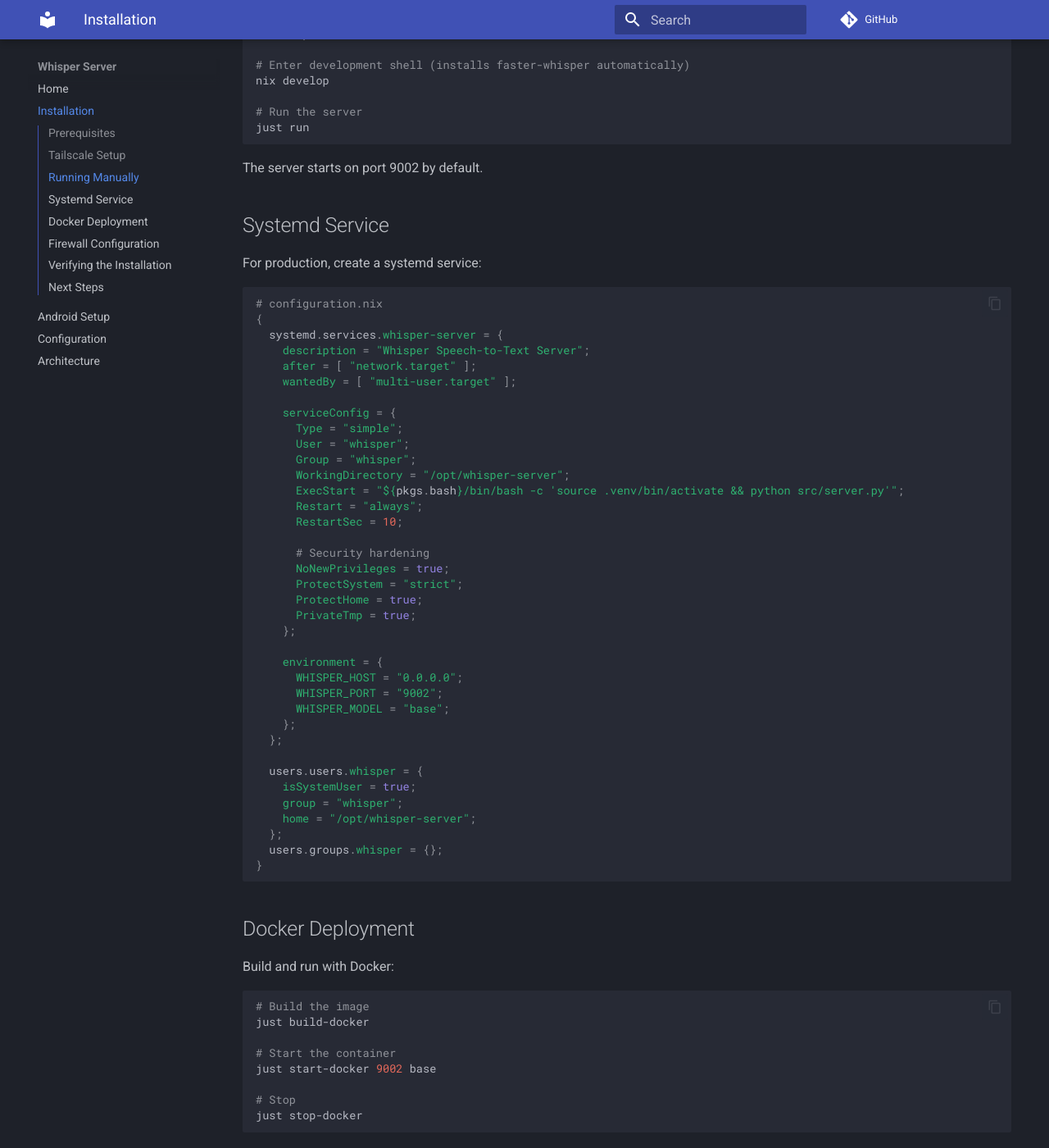
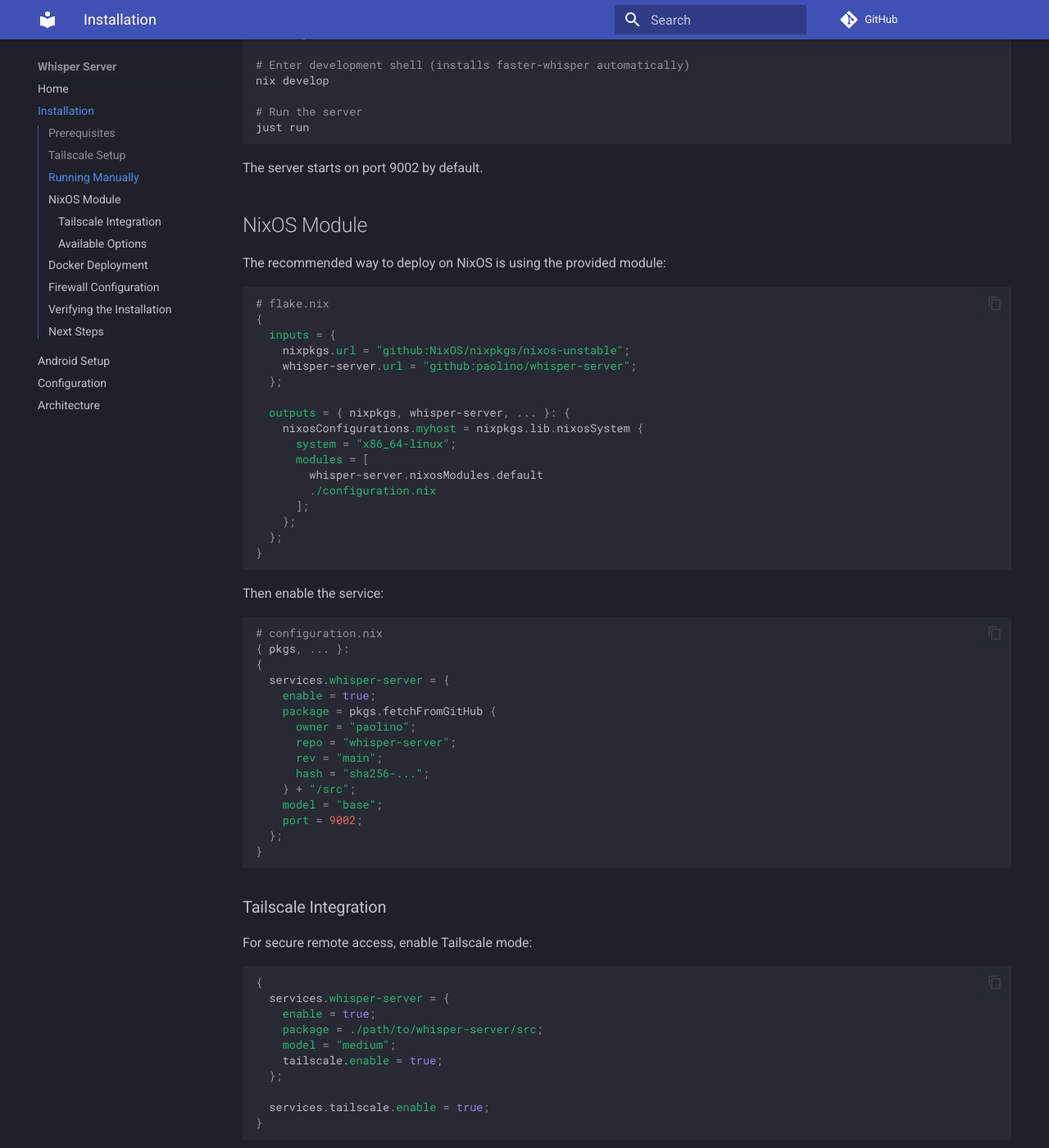
Before and after one commit to paolino/whisper-server, an MkDocs documentation site: the page built from docs/installation.md, in a window 1280 px wide and 1400 px high, scrolled down 963 px. Shown: the whole window at 82% size. Built offline with MkDocs 1.6.1 and Material for MkDocs 9.7.7, drawn with Linux system fonts in a browser that asks for light colours; comment, search, counter and statistics services are not loaded; some of the changed text lies outside the part shown.

Commit message:
feat: add NixOS module for systemd deployment
Add a NixOS module with:
- Systemd service with security hardening
- Tailscale integration for secure remote access
- Configurable model, device, and language options
- Automatic firewall configuration for Tailscale

Closes #8

````diff
--- a/docs/installation.md
+++ b/docs/installation.md
@@ -49,49 +49,87 @@
 
 The server starts on port 9002 by default.
 
-## Systemd Service
+## NixOS Module
 
-For production, create a systemd service:
+The recommended way to deploy on NixOS is using the provided module:
+
+```nix
+# flake.nix
+{
+  inputs = {
+    nixpkgs.url = "github:NixOS/nixpkgs/nixos-unstable";
+    whisper-server.url = "github:paolino/whisper-server";
+  };
+
+  outputs = { nixpkgs, whisper-server, ... }: {
+    nixosConfigurations.myhost = nixpkgs.lib.nixosSystem {
+      system = "x86_64-linux";
+      modules = [
+        whisper-server.nixosModules.default
+        ./configuration.nix
+      ];
+    };
+  };
+}
+```
+
+Then enable the service:
 
 ```nix
 # configuration.nix
+{ pkgs, ... }:
 {
-  systemd.services.whisper-server = {
-    description = "Whisper Speech-to-Text Server";
-    after = [ "network.target" ];
-    wantedBy = [ "multi-user.target" ];
+  services.whisper-server = {
+    enable = true;
+    package = pkgs.fetchFromGitHub {
+      owner = "paolino";
+      repo = "whisper-server";
+      rev = "main";
+      hash = "sha256-...";
+    } + "/src";
+    model = "base";
+    port = 9002;
+  };
+}
+```
 
-    serviceConfig = {
-      Type = "simple";
-      User = "whisper";
-      Group = "whisper";
-      WorkingDirectory = "/opt/whisper-server";
-      ExecStart = "${pkgs.bash}/bin/bash -c 'source .venv/bin/activate && python src/server.py'";
-      Restart = "always";
-      RestartSec = 10;
+### Tailscale Integration
 
-      # Security hardening
-      NoNewPrivileges = true;
-      ProtectSystem = "strict";
-      ProtectHome = true;
-      PrivateTmp = true;
-    };
+For secure remote access, enable Tailscale mode:
 
-    environment = {
-      WHISPER_HOST = "0.0.0.0";
-      WHISPER_PORT = "9002";
-      WHISPER_MODEL = "base";
-    };
+```nix
+{
+  services.whisper-server = {
+    enable = true;
+    package = ./path/to/whisper-server/src;
+    model = "medium";
+    tailscale.enable = true;
   };
 
-  users.users.whisper = {
-    isSystemUser = true;
-    group = "whisper";
-    home = "/opt/whisper-server";
-  };
-  users.groups.whisper = {};
+  services.tailscale.enable = true;
 }
 ```
+
+This automatically:
+
+- Binds to your Tailscale IP
+- Opens port 9002 only on the Tailscale interface
+- Starts after tailscaled
+
+### Available Options
+
+| Option | Default | Description |
+|--------|---------|-------------|
+| `enable` | `false` | Enable the service |
+| `package` | required | Path to src directory |
+| `host` | `"127.0.0.1"` | Listen address |
+| `port` | `9002` | Listen port |
+| `model` | `"base"` | Whisper model (tiny/base/small/medium/large-v3) |
+| `device` | `"auto"` | Compute device (auto/cpu/cuda) |
+| `computeType` | `"auto"` | Precision (auto/int8/float16/float32) |
+| `language` | `null` | Language code (null for auto-detect) |
+| `tailscale.enable` | `false` | Listen on Tailscale only |
+| `tailscale.interface` | `"tailscale0"` | Tailscale interface name |
 
 ## Docker Deployment
 
@@ -120,7 +158,9 @@
 
 ## Firewall Configuration
 
-Only expose the server on the Tailscale interface:
+When using `tailscale.enable = true`, the firewall is configured automatically.
+
+For manual setups, only expose the server on the Tailscale interface:
 
 ```nix
 # configuration.nix
````
Also changed, not shown: 3 other files.
